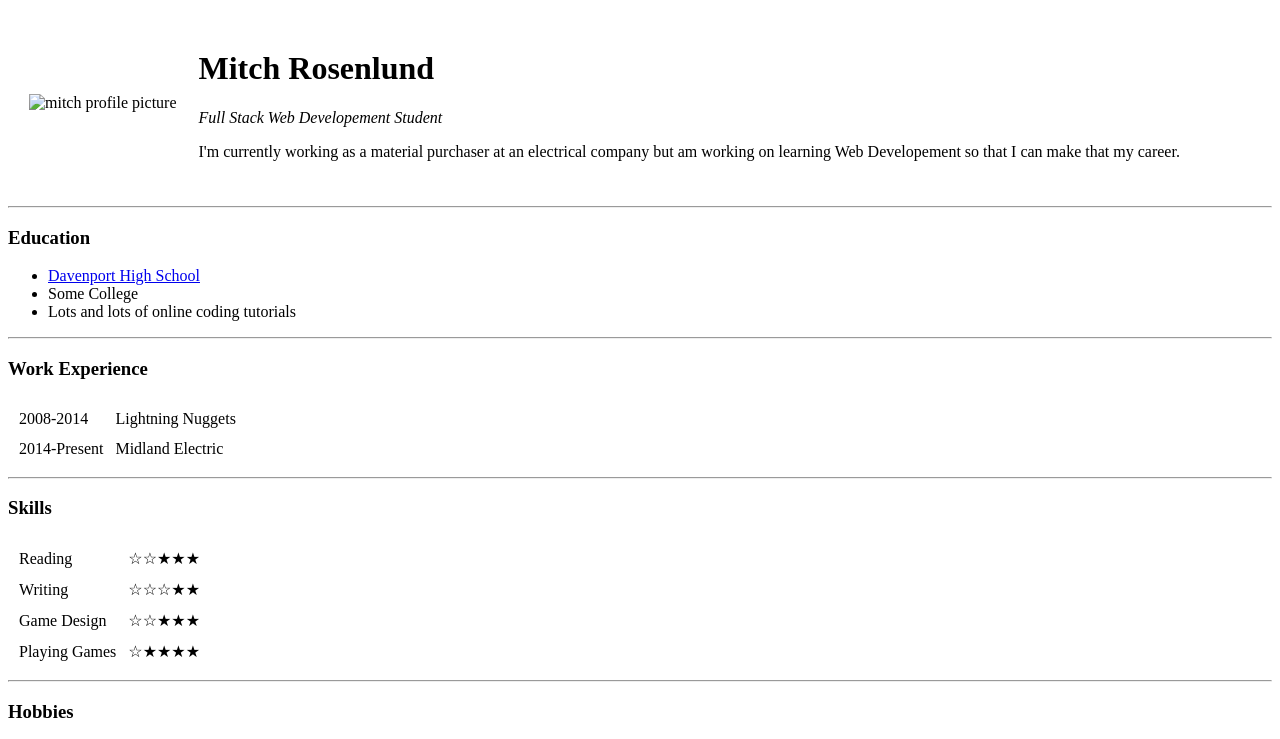
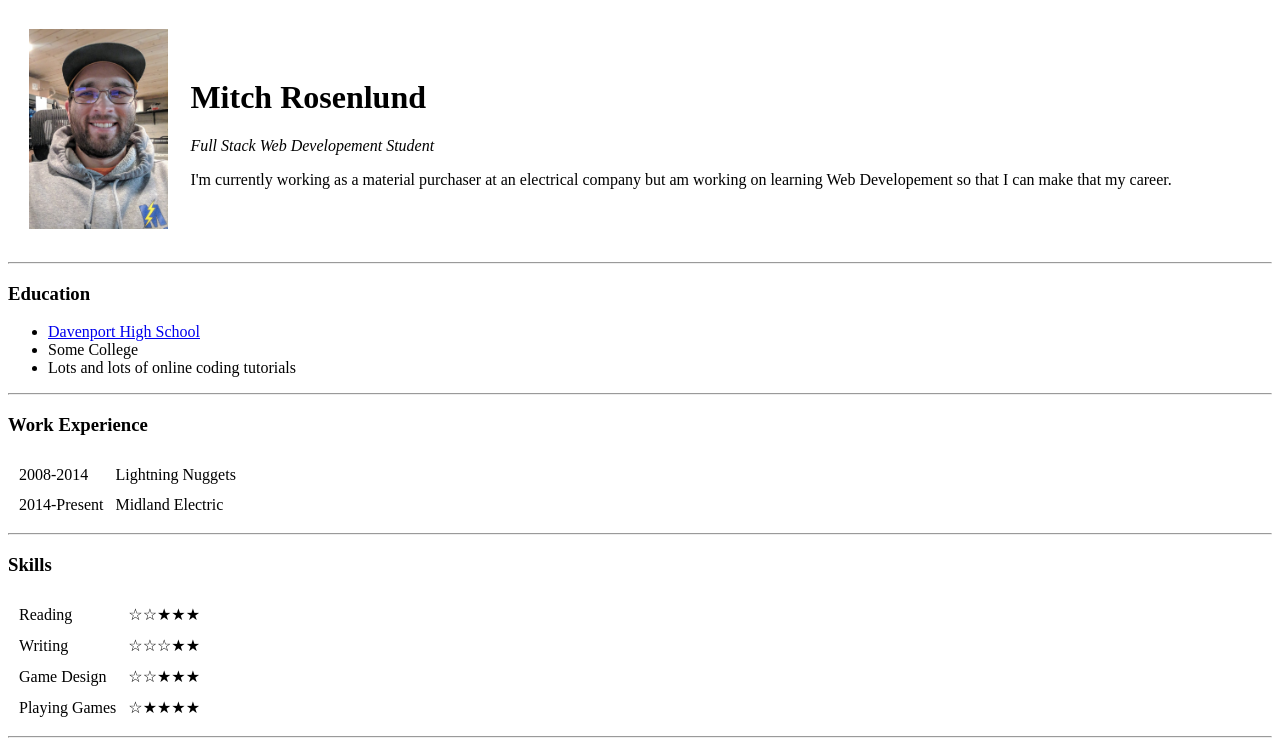
Before and after one commit to merosenlund/cv, a plain HTML site: page index.html in a window 1280 px wide. Shown: the top 739 px of the page. Drawn offline with Linux system fonts and the light colour scheme.

Commit message:
Update index.html
Updating the content again broke the picture. Hopefully this will fix that.

```diff
--- a/index.html
+++ b/index.html
@@ -10,7 +10,7 @@
   <table cellspacing="20">
     <tr>
       <td>
-        <img src="images/mitch profile picture.png" alt="mitch profile picture" height="200">
+        <img src="Images/IMG_20200911_154411_01.jpg" alt="mitch profile picture" height="200">
       </td>
       <td>
         <h1>Mitch Rosenlund</h1>
```
